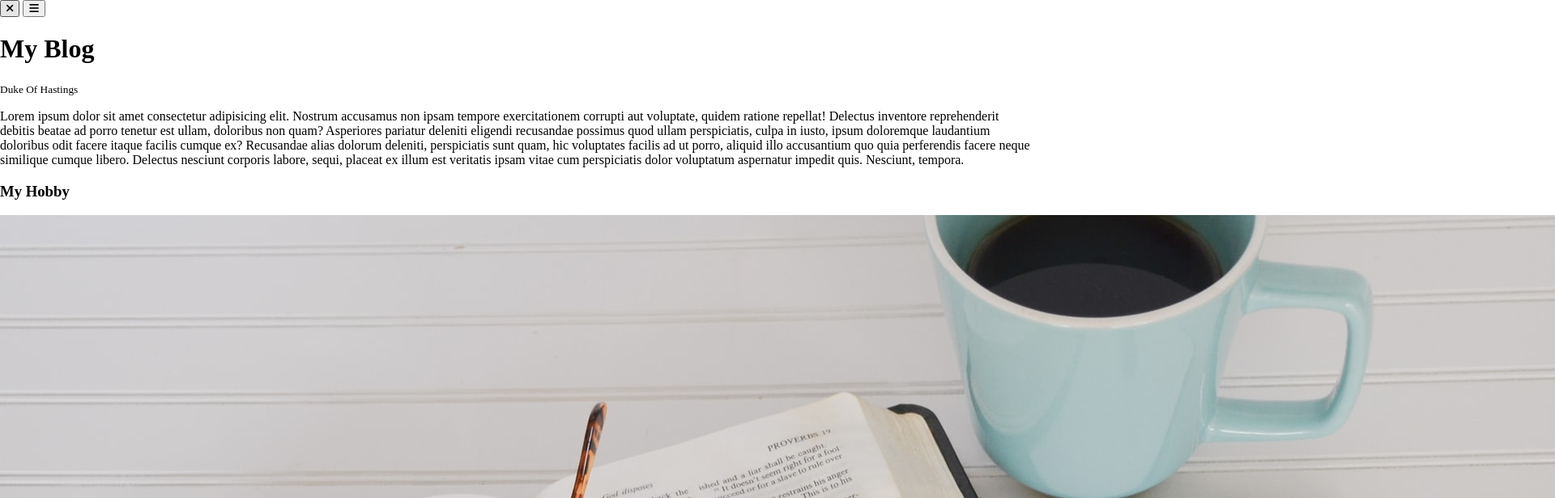
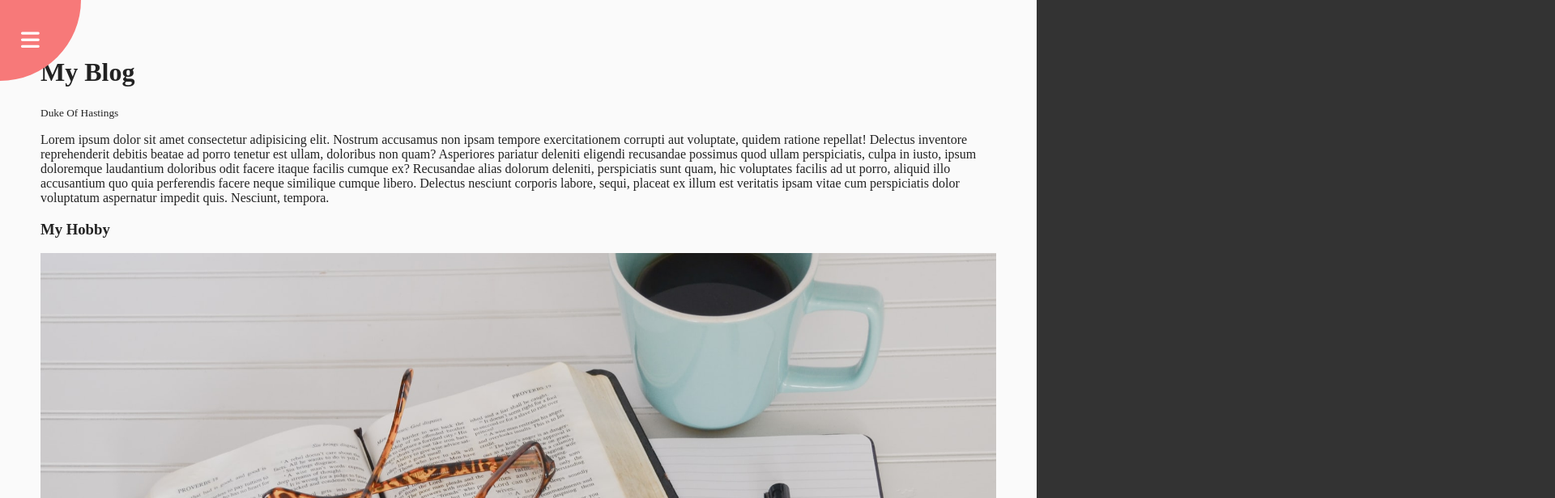
Before and after one commit to TaiwoOluwaseyi/Rotating-Navigation, a plain HTML site: page index.html in a window 1280 px wide. Shown: the top 616 px of the page at 81% size, 1920 px wide, since content can reach past the window. Drawn offline with Linux system fonts and the light colour scheme.

Commit message:
another commit

```diff
--- a/style.css
+++ b/style.css
@@ -5,4 +5,63 @@
 body {
   overflow-x: hidden;
   margin: 0;
+  background-color: #333;
+  color: #222;
 }
+
+.container {
+  background-color: #fafafa;
+  transform-origin: top left;
+  transition: transform 0.5s linear;
+  width: 100vw;
+  min-height: 100vh;
+  padding: 50px;
+}
+
+.container.show-nav {
+  transform: rotate(-20deg);
+}
+
+.circle-container {
+  position: fixed;
+  top: -100px;
+  left: -100px;
+}
+
+.circle {
+  background-color: #f77979;
+  height: 200px;
+  width: 200px;
+  border-radius: 50%;
+  position: relative;
+  transition: transform 0.5s linear;
+}
+
+.circle button {
+  position: absolute;
+  top: 50%;
+  left: 50%;
+  height: 100px;
+  background: transparent;
+  border: 0;
+  font-size: 26px;
+  color: white;
+}
+
+.circle button:focus {
+  outline: none;
+}
+
+.circle button#open {
+  left: 60%;
+}
+
+.circle button#close {
+  top: 60%;
+  transform: rotate(90deg);
+  transform-origin: top left;
+}
+
+.content img {
+  max-width: 100%;
+}
```
